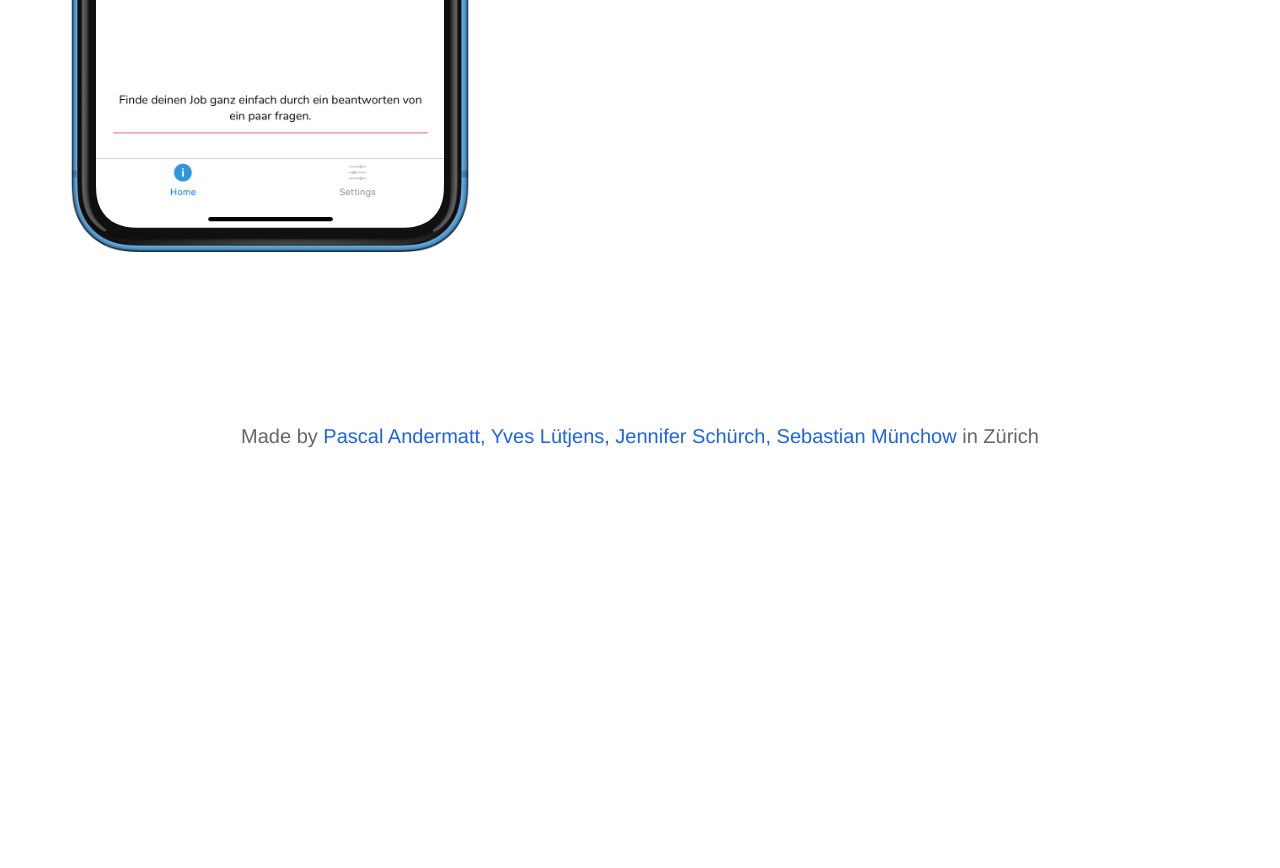
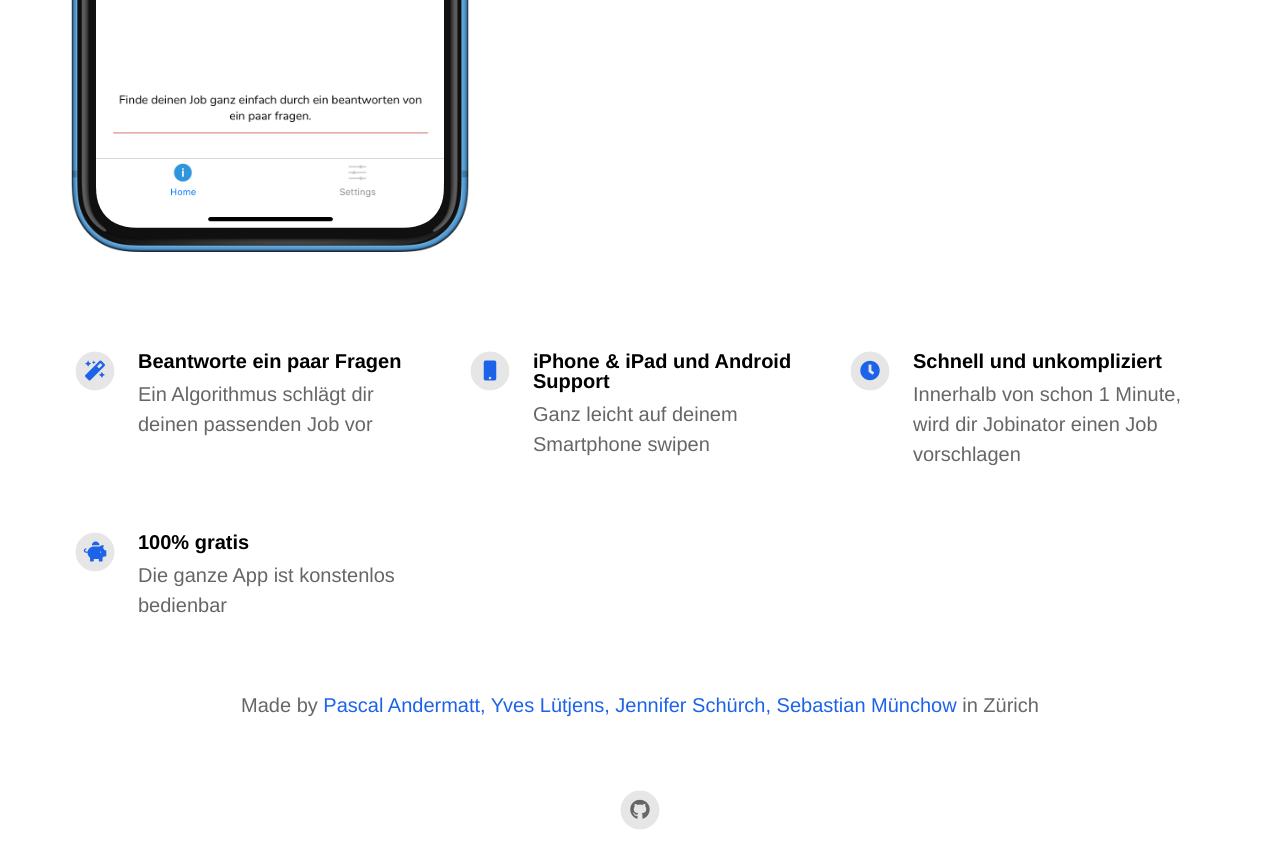
Before and after one commit to pandermatt/Jobinator-Website, a Jekyll site: the page built from index.html, in a window 1280 px wide and 900 px high, scrolled down 733 px. Shown: the top 868 px of the window. Built offline with Jekyll 4.4.1, drawn with Linux system fonts in a browser that asks for light colours; nearby versions of some CDN libraries; before the commit the page ends 1254 px from its top, so only the background shows below that.

Commit message:
Add features

```diff
--- a/_config.yml
+++ b/_config.yml
@@ -23,7 +23,7 @@ email_address                             :
 facebook_username                         :
 instagram_username                        :
 twitter_username                          :
-github_username                           :
+github_username                           : muffin-coders
 youtube_username                          :
 
 
@@ -31,21 +31,21 @@ youtube_username                          :
 # Feature List                            Edit, add or remove features to be presented.
 features                                  :
 
-#  - title                                 : Algorithmus
-#    description                           : Ein Algorithmus findet deinen Job
-#    fontawesome_icon_name                 : magic
-#
-#  - title                                 : iPhone Device Preview
-#    description                           : Preview your app in the context of an iPhone device. Five different device colors included.
-#    fontawesome_icon_name                 : mobile
+  - title                                 : Beantworte ein paar Fragen
+    description                           : Ein Algorithmus schlägt dir deinen passenden Job vor
+    fontawesome_icon_name                 : magic
 
-#  - title                                 : Video Support
-#    description                           : Preview app video on the iPhone device simply by placing your video files in the videos folder.
-#    fontawesome_icon_name                 : play-circle
-#
-#  - title                                 : Automatic Icon and Metadata
-#    description                           : Enter iOS app ID in the _config.yml file to automatically fetch app icon, price and App Store Link.
-#    fontawesome_icon_name                 : sync
+  - title                                 : iPhone & iPad und Android Support
+    description                           : Ganz leicht auf deinem Smartphone swipen
+    fontawesome_icon_name                 : mobile
+
+  - title                                 : Schnell und unkompliziert
+    description                           : Innerhalb von schon 1 Minute, wird dir Jobinator einen Job vorschlagen
+    fontawesome_icon_name                 : clock
+
+  - title                                 : 100% gratis
+    description                           : Die ganze App ist konstenlos bedienbar
+    fontawesome_icon_name                 : piggy-bank
 #
 #  - title                                 : Easy to Tweak
 #    description                           : Tweak accent color, images, icons and transparency via the _config.yml file. No HTML/CSS needed.
@@ -62,14 +62,14 @@ features                                  :
 #  - title                                 : Social Links
 #    description                           : Easily add social media accounts and contact info in the footer via the _config.yml file. No HTML/CSS needed.
 #    fontawesome_icon_name                 : link
-
-  - title                                 : #FontAwesome Support
-    description                           : #Pick custom Font Awesome icons for the feature list via the _config.yml file. No HTML/CSS needed.
-    fontawesome_icon_name                 : #info-circle
-
-  - title                                 : # New Feature Title
-    description                           : # New Feature Description
-    fontawesome_icon_name                 : # Enter Font Awesome icon name (e.g. star). Find icons on fontawesome.com/icons.
+#
+#  - title                                 : #FontAwesome Support
+#    description                           : #Pick custom Font Awesome icons for the feature list via the _config.yml file. No HTML/CSS needed.
+#    fontawesome_icon_name                 : #info-circle
+#
+#  - title                                 : # New Feature Title
+#    description                           : # New Feature Description
+#    fontawesome_icon_name                 : # Enter Font Awesome icon name (e.g. star). Find icons on fontawesome.com/icons.
 
 
 
```
Also changed, not shown: 1 other file.
